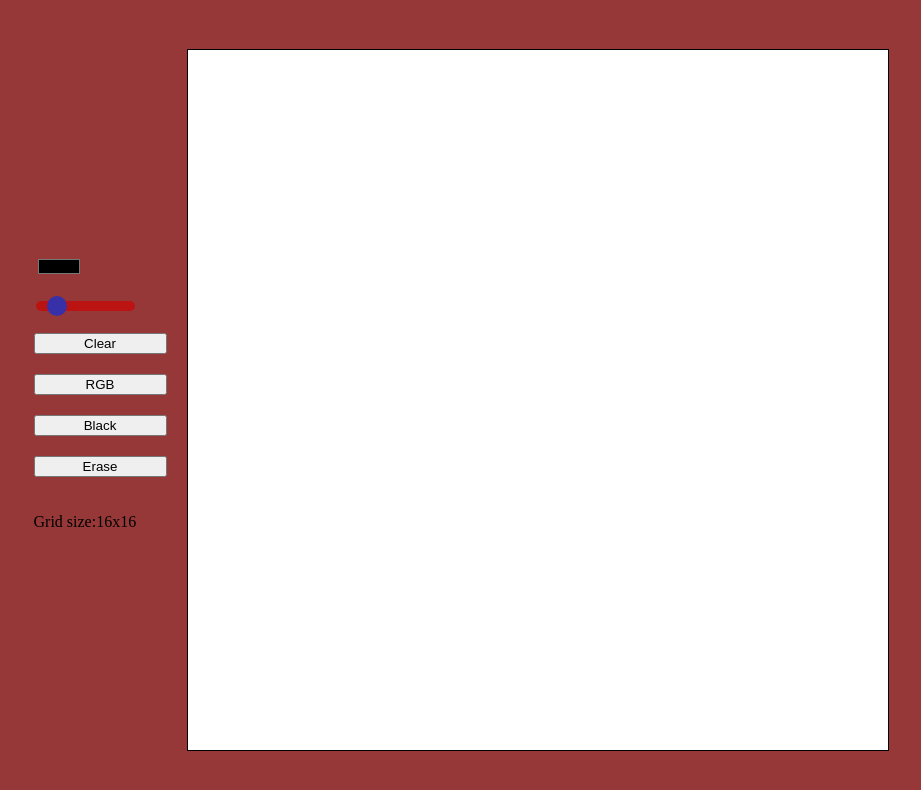
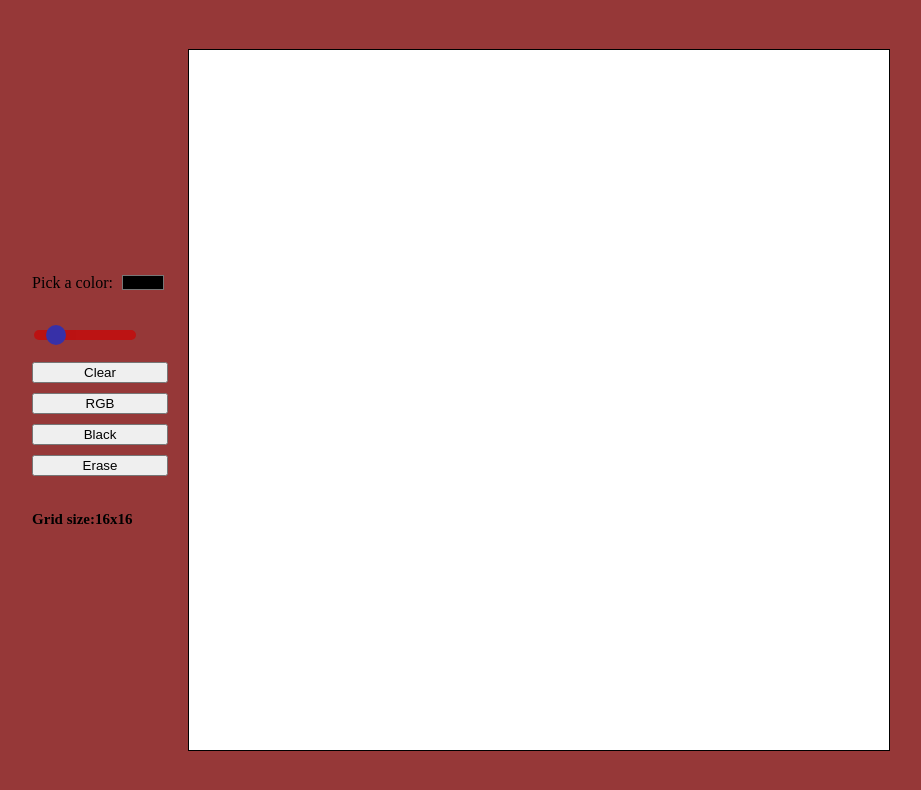
Before and after one commit to Sikmon/Project-Etch-a-Sketch, a plain HTML site: page index.html in a window 1280 px wide. Shown: the whole page, without its empty margins (179-1100 px from the left). Drawn offline with Linux system fonts and the light colour scheme.

Commit message:
Minor changes

```diff
--- a/index.html
+++ b/index.html
@@ -9,18 +9,26 @@
 </head>
 <body>
     <div class="controls" id="controls">
-        <input type="color" id="colorPicker" class="colorPicker"/>
-         <p id="sliderVal" class="sliderVal"></p>
+        <div class="clr">
+            <p>Pick a color:</p>
+            <input type="color" id="colorPicker" class="colorPicker"/>
+
+        </div>
+
+        <div class="set" id="set">
+         <h3 id="sliderVal" class="sliderVal"> </h3>
          <input type="range" id="gridSize" class="slider" name="Grid Size" min="2" max="100" />
+        </div>
+        <div class="btnDiv">
          <button class="clearBTN" id="clr">Clear</button>
          <button class="grid 16" id="grd16">RGB</button>
          <button class="grid 64" id="grd64">Black</button>
          <button class="erase" id="erase">Erase</button>
+        </div>
     </div>
 
-    <div class="myGrid" id="container">
 
-    </div>
+    <div class="myGrid" id="container"></div>
      <script src="script.js"></script>
 </body>
 </html>
```
